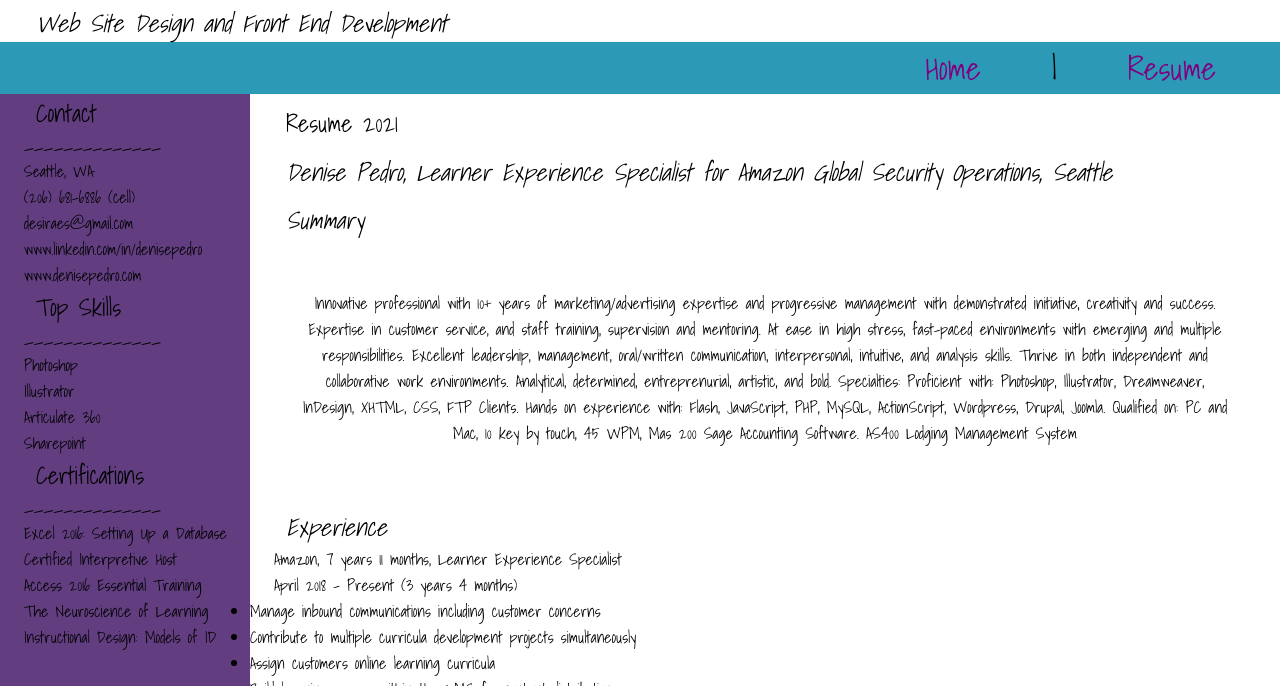
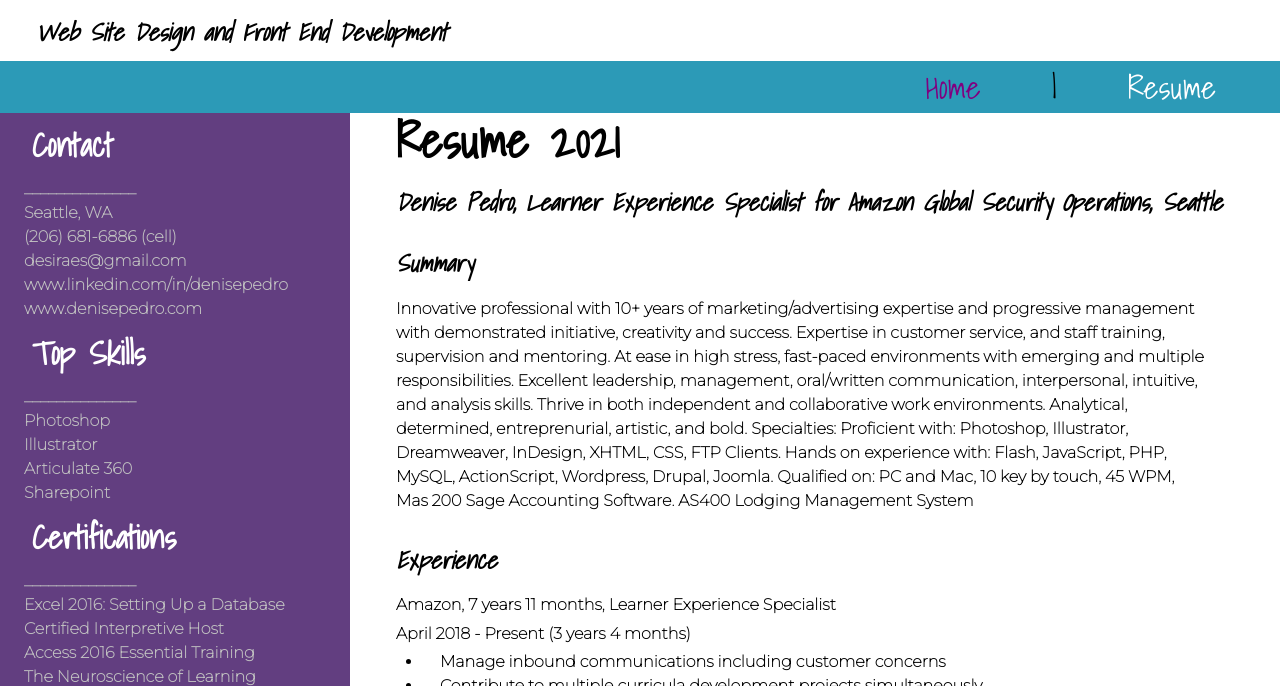
Before and after one commit to desiraes98597/portfolio, a plain HTML site: page resume.html in a window 1280 px wide. Shown: the part 110-796 px from the top of the page. Drawn offline with Linux system fonts and the light colour scheme.

Commit message:
Add files via upload
new css file

```diff
--- a/css/styles.css
+++ b/css/styles.css
@@ -7,11 +7,52 @@
 
 h1 {
 padding-left:.5em;
+padding-top: .2em;
+font-family: 'Shadows Into Light', cursive;
 }
 
-h2, h3, h4, h5, h6, p {
+h2 {
     padding-left:1.5em;
-    font-weight:300;
+    /* font-weight:500; */
+    font-family: 'Montserrat', sans-serif;
+    line-height: 3.5rem;
+
+}
+
+h3, h4, h5, h6  {
+    padding-left:1.5em;
+    /* font-weight:500; */
+    font-family: 'Montserrat', sans-serif;
+    line-height: 1.5rem;
+
+}
+
+p {
+    padding-left:1.5em;
+    font-family: 'Montserrat', sans-serif;
+    line-height: 1.5rem;
+
+
+}
+
+a:link {
+    text-decoration: none;
+    color:purple;
+}
+
+
+a:hover {
+    color:orange;
+    font-weight: 700;
+}
+
+#current {
+    color:white
+}
+
+
+img {
+    padding-left:1.5em;
 }
 
 .container{
@@ -24,8 +65,6 @@ flex-wrap: wrap;
     width:100%;
     background: white;
 }
-
-
 
 /* navigation */
 nav {
@@ -52,26 +91,25 @@ nav li {
     font-size: 2rem;
 }
 
-/* article one */
-.middle {
-    background-color: #623e80;
-    color: white;
-    text-align: left;
-}
-
-
-/* aside */
+/* aside on index page */
 
 aside {
-
     background-color: #623e80;
-    flex: 0 0 200px;
+}
+aside:nth-child(1) {
+    flex: 0 0 350px;
 }
 
 .first img {
+    padding: 0;
+    background-color: #623e80;
+    width:75%;
+   }
 
-    background-color: #623e80;
-    width:75%
+.first h1 {
+    color:white;
+    padding-left:6%;
+    padding-top:15px;
 }
 
 blockquote {
@@ -86,19 +124,20 @@ font-family: 'Shadows Into Light', cursive;
 
 }
 
-.first img {
-    padding: 0;
-}
 
-/* main content */
+
+/* main content  index page*/
 main {
     display:flex; flex-flow: row nowrap;
     min-height:500px;
 }
 
-aside:nth-child(1) {
-    flex: 0 0 250px;
+.skills:nth-child(1) {
+
+    color: silver;
 }
+
+
 
 .padding {
     padding:1%;
@@ -108,75 +147,115 @@ article {
     flex: 1 0 auto;
 }
 
-article h1 {
-    display: inline-flex;
-    text-align:right;
-    /* padding: 1%; */
-}
+/* aside on resume page */
 
-article h2 {
-     padding-top: 1%;
-}
+.skills {
+    display:inline-block;
+    color: white;
+    font-weight: 700;
+    line-height: 1.5em;
+    font-family: 'Shadows Into Light', cursive;
 
-.resume {
-    display:inline-flex;
-}
-
-.resume h1 {
-    font-family: 'Montserrat', sans-serif;
-    font-weight: 700;
-}
-
-.resume p {
-    font-family: 'Montserrat', sans-serif;
-    font-weight: 700;
 }
 
 
+.para1 {
+    display:inline-block;
+    color: white;
+    font-weight: 700;
+    line-height: 2em;
+    font-size: 2em;
+    font-family: 'Shadows Into Light', cursive;
+    padding-left:1em;
+    }
+
+.para1 .para2 .para3 p {
+    display:inline-block;
+    color: white;
+    font-weight: 700;
+    line-height: 3em;
+    font-size: 1.5em;
+    font-family: 'Montserrat', sans-serif;
+    padding-left:1em;
+    padding-right:5rem;
+    }
+
+.para2 {
+    display:inline-block;
+    color: white;
+    font-weight: 700;
+    line-height: 2em;
+    font-size: 2em;
+    font-family: 'Shadows Into Light', cursive;
+    padding-left:1em;
+    }
+
+.para3 {
+
+    display:inline-block;
+    color: white;
+    font-weight: 700;
+    line-height: 2em;
+    font-size: 2em;
+    font-family: 'Shadows Into Light', cursive;
+    padding-left:1em;
+    }
+
+
+/* resume main body */
+.resume-page {
+    display: block;
+    color: black;
+    font-family: 'Montserrat', sans-serif;
+    font-weight: 700;
+    padding-left: 2%
+
+}
+
+.larger {
+
+    padding-left: 3%;
+    font-size: 3rem;
+    font-family: 'Shadows Into Light', cursive;
+}
+
+.resume-page  h2, h3, h4, h5 {
+
+    padding-left: 3%;
+    padding-bottom: .5%;
+
+}
+
+.resume-page p {
+    font-family: 'Montserrat', sans-serif;
+    font-weight: 700;
+    padding-left:3%;
+    padding-right:8%;
+    line-height: 1.5rem;
+   }
+
+.resume-page ul {
+    font-family: 'Montserrat', sans-serif;
+    font-weight: 700;
+    padding-left:6%;
+    padding-right:2%;
+    line-height:1.5rem;
+   }
+
+.resume-page li {
+    font-family: 'Montserrat', sans-serif;
+    font-weight: 700;
+    padding-left:2%;
+    padding-right:2%;
+    list-style:disc;
+
+
+}
 
 figure {
     display: inline-flex;
     text-align: center;
     padding: 5%;
-}
-
-
-article p {
-    display: inline-flex;
-    text-align: center;
-    padding: 5%;
-}
-
-article a {
-    color:#2c9ab7;
-    font-size:1rem;
-    font-weight: 700;
-}
-
-aside:nth-child(3) {
-    flex: 0 0 20px;
-}
-
-
-a:link {
-    text-decoration: none;
-    color:purple;
-}
-
-/* a:active {
-    color:black
-} */
-
-a:hover {
-    color:orange;
-}
-
-.active {
-    color:white;
-}
-
-img {
-    padding-left:1.5em;
 }
 
  footer {
```
Lines whose indentation alone changed are shown as unchanged.
